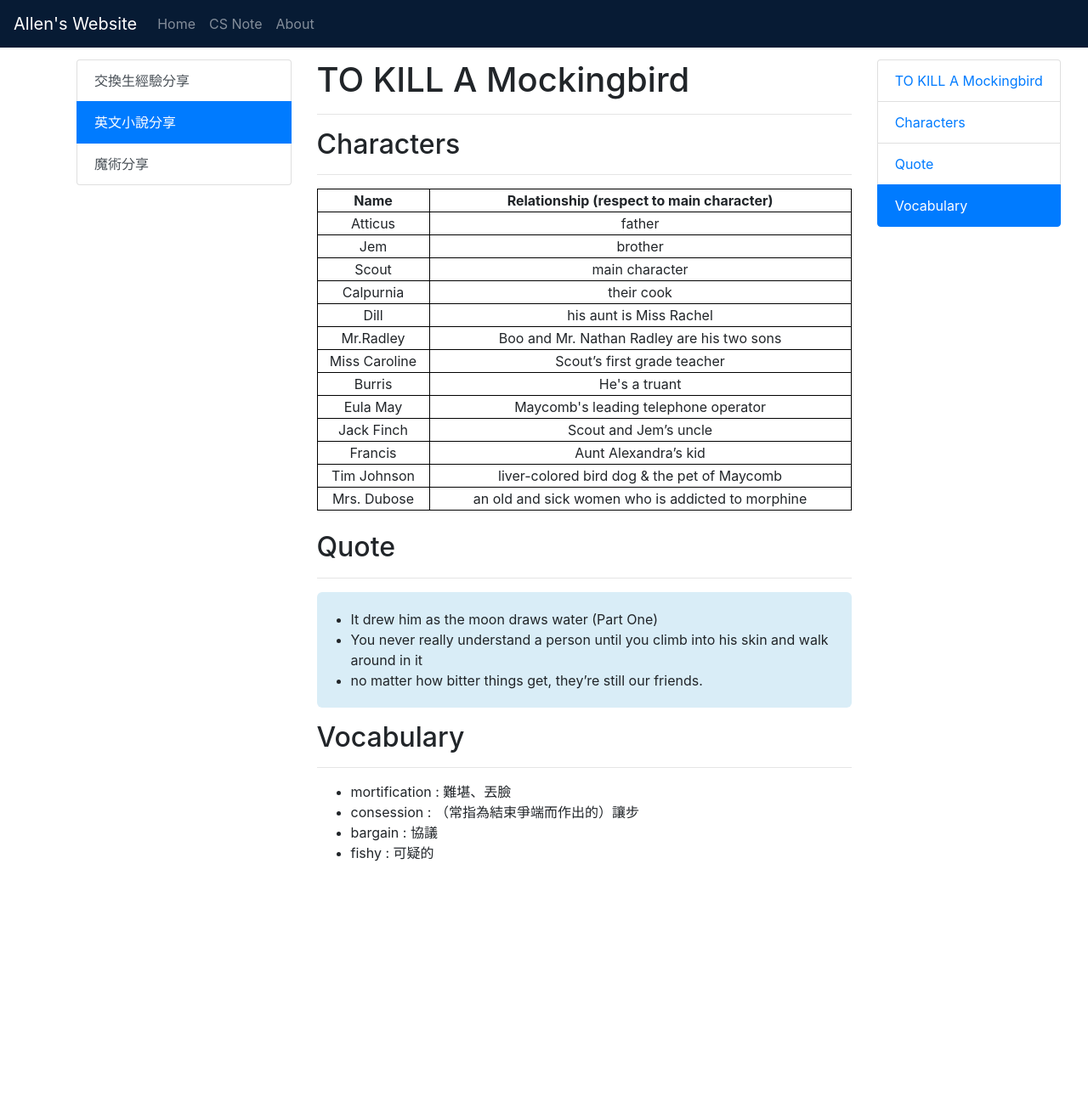
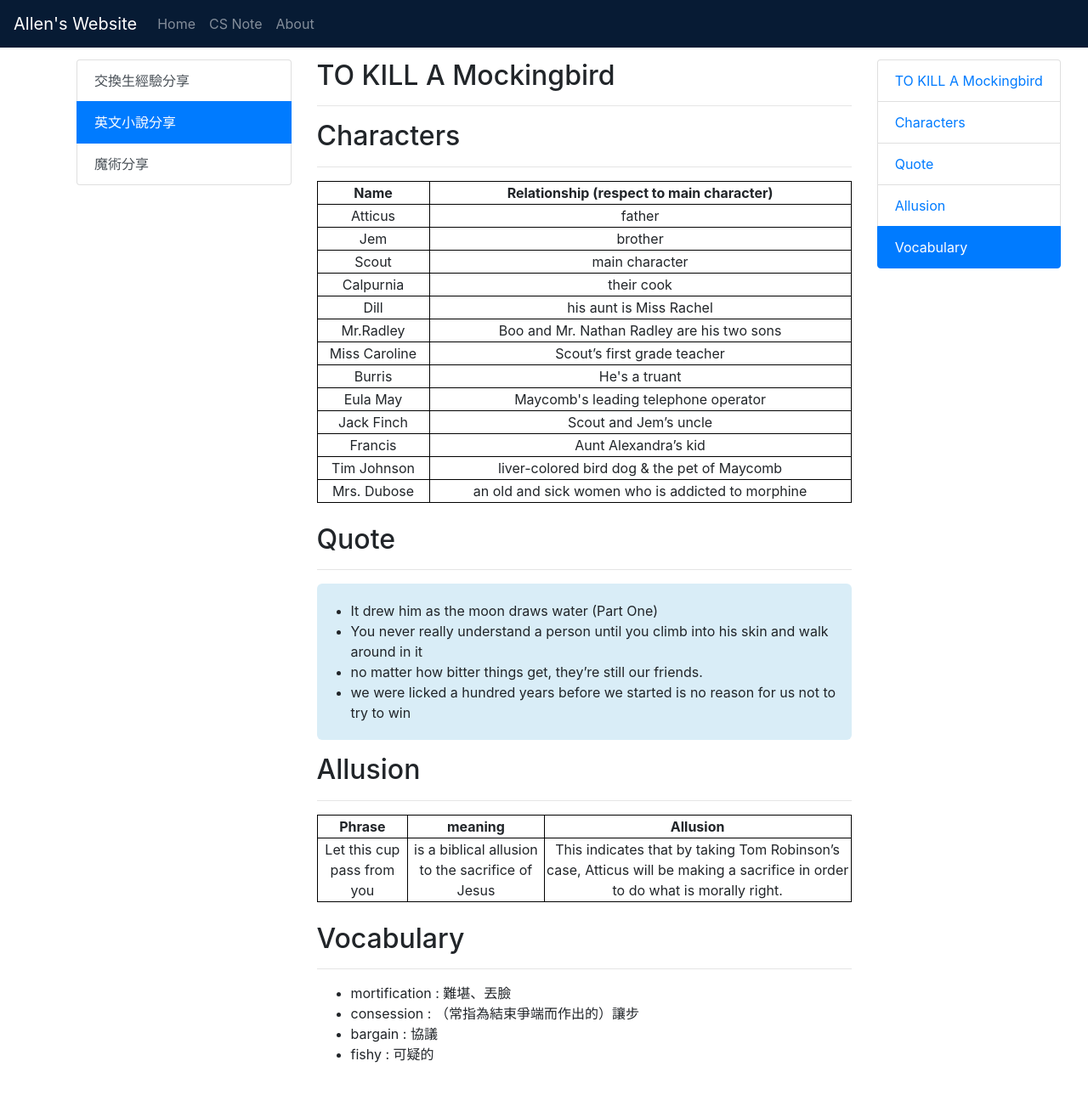
Before and after one commit to allenlin316/allenlin316.github.io, a plain HTML site: page EnglishBook.html in a window 1280 px wide. Shown: the whole page at 85% size. Before the commit the page ends 1052 px from the top, so only its background shows below. Drawn offline with nearby package versions, Linux system fonts and the light colour scheme.

Commit message:
update characters_and_allusion

```diff
--- a/EnglishBook.html
+++ b/EnglishBook.html
@@ -25,7 +25,7 @@
     </style>
 </head>
 
-<body data-spy="scroll" data-target="#list-group-spy" data-offset="0">
+<body data-spy="scroll" data-target="#list-group-spy" data-offset="100">
     <!-- navbar -->
     <nav class="navbar navbar-expand-lg navbar-dark fixed-top">
         <button class="navbar-toggler" type="button" data-toggle="collapse" data-target="#navbarTogglerDemo01"
@@ -63,7 +63,7 @@
                 </div>
             </div>
             <div class="col-12 col-md-7">
-                <h1 id="title">TO KILL A Mockingbird</h1>
+                <h1 id="title" style="font-size: 2em;">TO KILL A Mockingbird</h1>
                 <hr class="solid">
                 <h2 id="character">Characters</h2>
                 <hr class="solid">
@@ -134,9 +134,28 @@
                         <li>You never really understand a person until you climb into his skin and walk around in it
                         </li>
                         <li> no matter how bitter things get, they’re still our friends.</li>
+                        <li>we were licked a hundred years before we started is no reason for us not to try to win</li>
                     </ul>
                 </div>
+                <div class="allusion">
+                    <h2 id="allusion">Allusion</h2>
+                    <hr class="solid">
+                    <table>
+                        <tr>
+                            <th>Phrase</th>
+                            <th>meaning</th>
+                            <th>Allusion</th>
+                        </tr>
+                        <tr>
+                            <td>Let this cup pass from you</td>
+                            <td>is a biblical allusion to the sacrifice of Jesus</td>
+                            <td>This indicates that by taking Tom Robinson’s case, Atticus will be making a sacrifice in
+                                order to do what is morally right.</td>
+                        </tr>
+                    </table>
+                </div>
                 <div class="vocabulary">
+                    <br>
                     <h2 id="vocabulary">Vocabulary</h2>
                     <hr class="solid">
                     <ul>
@@ -146,7 +165,7 @@
                         <li>fishy : 可疑的</li>
                     </ul>
                 </div>
-
+                <!-- small screen's table of content -->
                 <div class="panel-group">
                     <div class="panel panel-default">
                         <div class="panel-heading">
@@ -162,20 +181,21 @@
                                 <li><a href="#title">TO KILL A Mockingbird</a></li>
                                 <li><a href="#character">Characters</a></li>
                                 <li><a href="#quote">Quote</a></li>
+                                <li><a href="#allusion">Allusion</a></li>
                                 <li><a href="#vocabulary">Vocabulary</a></li>
                             </ul>
                         </div>
                     </div>
                 </div>
-
-
             </div>
+            <!-- larger screen's table of content -->
             <div class="col-md-2">
                 <div class="toc" style="position: fixed;">
                     <div class="list-group" id="list-group-spy">
-                        <a href="#title" class="list-group-item active">TO KILL A Mockingbird</a>
+                        <a href="#title" class="list-group-item">TO KILL A Mockingbird</a>
                         <a href="#character" class="list-group-item">Characters</a>
                         <a href="#quote" class="list-group-item">Quote</a>
+                        <a href="#allusion" class="list-group-item">Allusion</a>
                         <a href="#vocabulary" class="list-group-item">Vocabulary</a>
                     </div>
                 </div>
```
